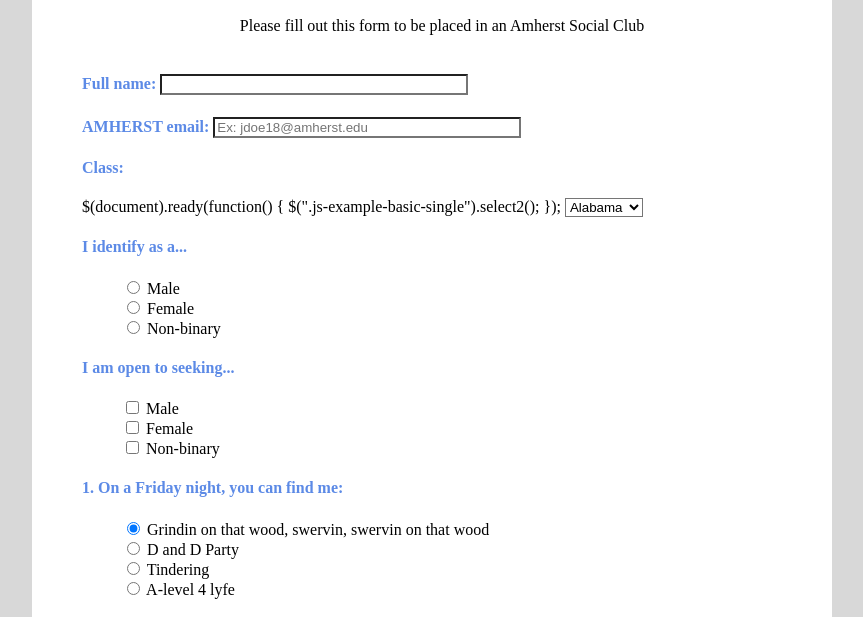
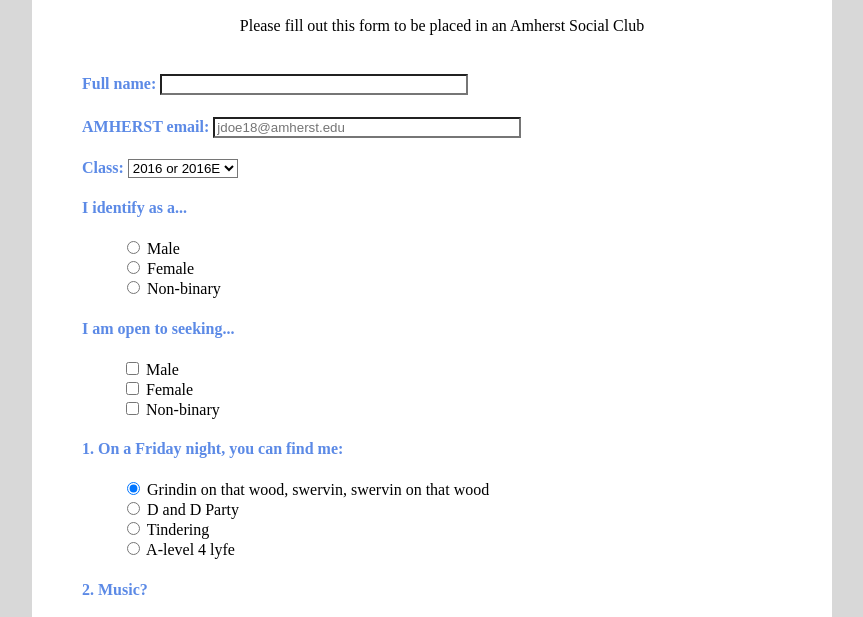
Before and after one commit to evelynting610/branches, a plain HTML site: page templates/index.html in a window 1280 px wide. Shown: the part 154-771 px from the top of the page, without its empty margins (208-1071 px from the left). Drawn offline with Linux system fonts and the light colour scheme.

Commit message:
class dropdown

```diff
--- a/templates/index.html
+++ b/templates/index.html
@@ -12,16 +12,15 @@
                 <center style = "margin-left: -30px">Please fill out this form to be placed in an Amherst Social Club</center>
                 <br>
                     <h4>Full name: <input class="participant" type="text" name="name"></h4>
-                    <h4>AMHERST email: <input class="participant" type="text" name="email" placeholder = "Ex: jdoe18@amherst.edu"></h4>
-                    <h4>Class:</h4>
-                    $(document).ready(function() {
-                    $(".js-example-basic-single").select2();
-                    });
-
-                    <select class="js-example-basic-single">
-                      <option value="AL">Alabama</option>
-                      <option value="WY">Wyoming</option>
-                    </select>
+                    <h4>AMHERST email: <input class="participant" type="text" name="email" placeholder = "jdoe18@amherst.edu"></h4>
+                    <h4>Class:
+                        <select class="js-example-basic-single">
+                          <option value="2016">2016 or 2016E</option>
+                          <option value="2017">2017 or 2017E</option>
+                          <option value="2018">2018 or 2018E</option>
+                          <option value="2019">2019 or 2019E</option>
+                        </select>
+                    </h4>
 
                     <h4>I identify as a...</h4>         <!-- questions written in h4-->
                     <ul style="list-style-type: none;">
```
